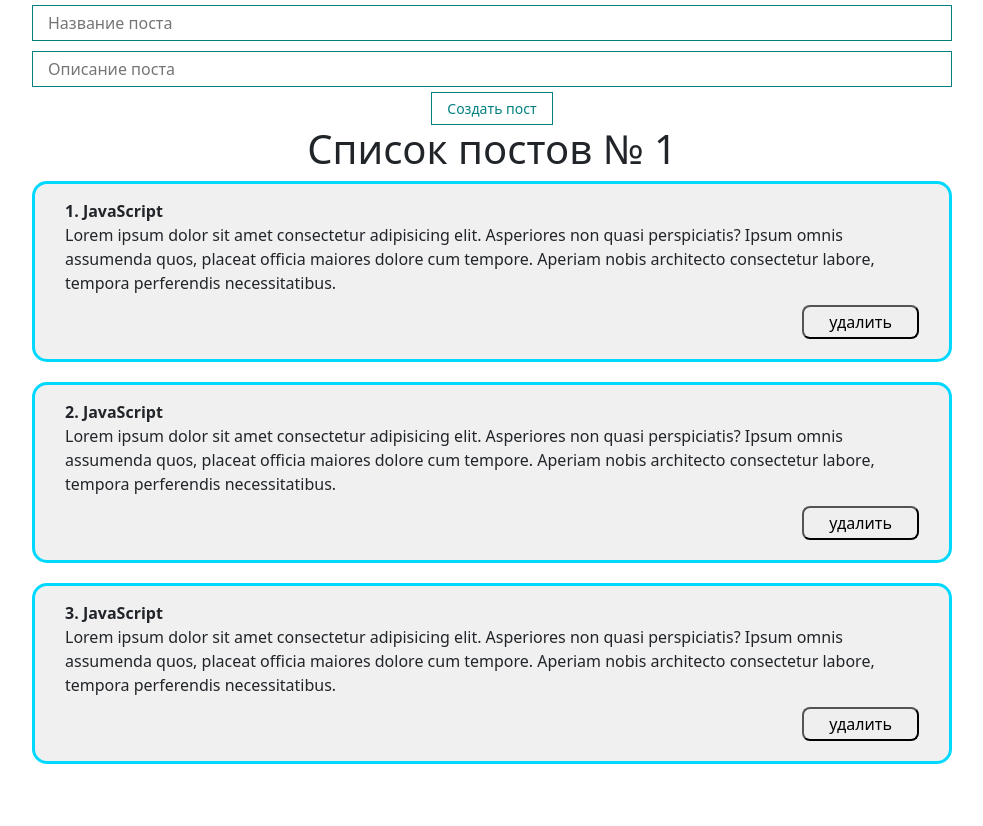
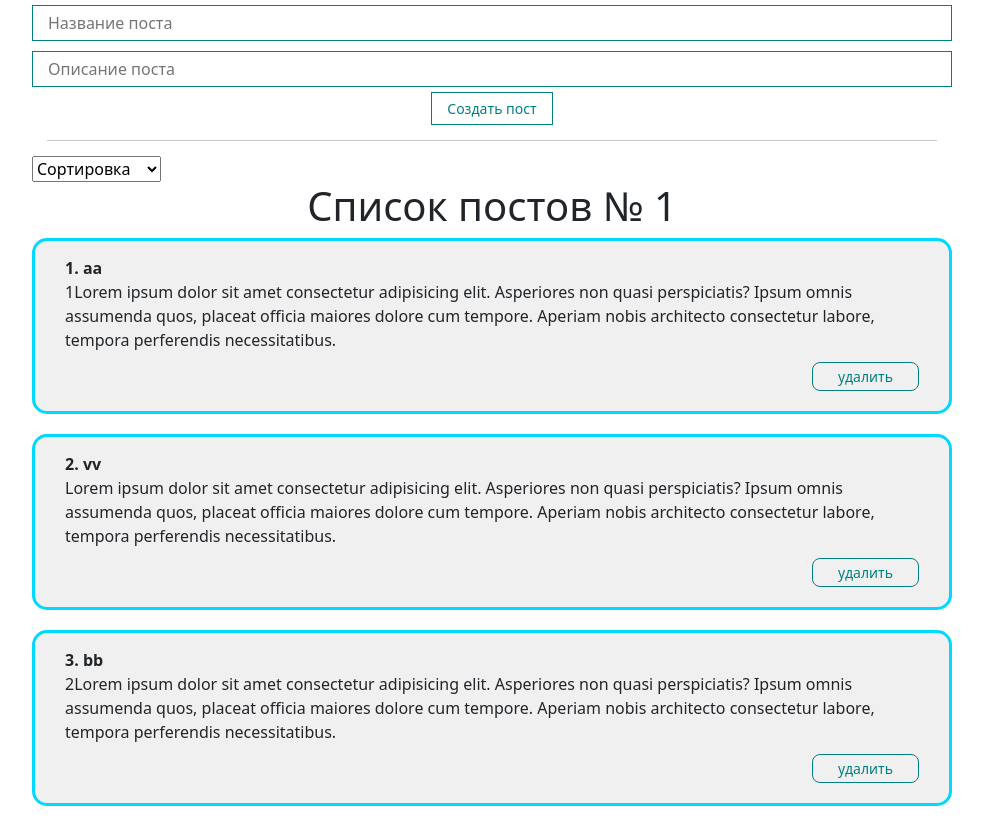
Before and after one commit to Goodvick/react-project, a React (Create React App) app: page / in a window 1280 px wide. Shown: the whole page, without its empty margins (148-1131 px from the left). Before the commit the page ends 800 px from the top, so only its background shows below. Built offline with nearby package versions, Linux system fonts and the light colour scheme.

Commit message:
update 1.3

```diff
--- a/src/App.js
+++ b/src/App.js
@@ -2,46 +2,46 @@ import React, { useState } from "react";
 import './style/NullStyle.css';
 import './style/App.css';
 import PostList from "./conponents/PostList";
-import MyButton from "./conponents/UI/button/MyButton";
-import MyInput from "./conponents/UI/input/MyInput";
+import PostForm from "./conponents/PostForm";
+import MySelect from "./conponents/UI/select/MySelect";
 
 function App() {
-    const [posts1, setPosts1] = useState([
-        { id: 1, title: 'JavaScript', body: 'Lorem ipsum dolor sit amet consectetur adipisicing elit. Asperiores non quasi perspiciatis? Ipsum omnis assumenda quos, placeat officia maiores dolore cum tempore. Aperiam nobis architecto consectetur labore, tempora perferendis necessitatibus.' },
-        { id: 2, title: 'JavaScript', body: 'Lorem ipsum dolor sit amet consectetur adipisicing elit. Asperiores non quasi perspiciatis? Ipsum omnis assumenda quos, placeat officia maiores dolore cum tempore. Aperiam nobis architecto consectetur labore, tempora perferendis necessitatibus.' },
-        { id: 3, title: 'JavaScript', body: 'Lorem ipsum dolor sit amet consectetur adipisicing elit. Asperiores non quasi perspiciatis? Ipsum omnis assumenda quos, placeat officia maiores dolore cum tempore. Aperiam nobis architecto consectetur labore, tempora perferendis necessitatibus.' },
+    const [posts, setPosts] = useState([
+        { id: 1, title: 'aa', body: '1Lorem ipsum dolor sit amet consectetur adipisicing elit. Asperiores non quasi perspiciatis? Ipsum omnis assumenda quos, placeat officia maiores dolore cum tempore. Aperiam nobis architecto consectetur labore, tempora perferendis necessitatibus.' },
+        { id: 2, title: 'vv', body: 'Lorem ipsum dolor sit amet consectetur adipisicing elit. Asperiores non quasi perspiciatis? Ipsum omnis assumenda quos, placeat officia maiores dolore cum tempore. Aperiam nobis architecto consectetur labore, tempora perferendis necessitatibus.' },
+        { id: 3, title: 'bb', body: '2Lorem ipsum dolor sit amet consectetur adipisicing elit. Asperiores non quasi perspiciatis? Ipsum omnis assumenda quos, placeat officia maiores dolore cum tempore. Aperiam nobis architecto consectetur labore, tempora perferendis necessitatibus.' },
     ])
-    // const [posts2, setPosts2] = useState([
-    //     { id: 1, title: 'C++', body: 'Lorem ipsum dolor sit amet consectetur adipisicing elit. Asperiores non quasi perspiciatis? Ipsum omnis assumenda quos, placeat officia maiores dolore cum tempore. Aperiam nobis architecto consectetur labore, tempora perferendis necessitatibus.' },
-    //     { id: 2, title: 'C++', body: 'Lorem ipsum dolor sit amet consectetur adipisicing elit. Asperiores non quasi perspiciatis? Ipsum omnis assumenda quos, placeat officia maiores dolore cum tempore. Aperiam nobis architecto consectetur labore, tempora perferendis necessitatibus.' },
-    //     { id: 3, title: 'C++', body: 'Lorem ipsum dolor sit amet consectetur adipisicing elit. Asperiores non quasi perspiciatis? Ipsum omnis assumenda quos, placeat officia maiores dolore cum tempore. Aperiam nobis architecto consectetur labore, tempora perferendis necessitatibus.' },
-    // ])
-    const [post, setPost] = useState({ title: '', body: '' })
-    const addNewPost = (e) => {
-        e.preventDefault()
-        setPosts1([...posts1, { ...post, id: Date.now() }])
-        setPost({ title: '', body: '' })
+    const [selectedSort, setselectedSort] = useState('')
+    const sortPost = (sort) => {
+        setselectedSort(sort)
+        setPosts([...posts].sort((a, b) => a[sort].localeCompare(b[sort])))
     }
-
-
+    const createPost = (newPost) => {
+        setPosts([...posts, newPost])
+    }
+    const removePost = (post) => {
+        setPosts(posts.filter(p => p.id !== post.id))
+    }
 
     return (
         <div className="App">
-            <form>
-                <MyInput
-                    value={post.title}
-                    onChange={e => setPost({ ...post, title: e.target.value })}
-                    type="text"
-                    placeholder="Название поста" />
-                <MyInput
-                    value={post.body}
-                    onChange={e => setPost({ ...post, body: e.target.value })}
-                    type="text"
-                    placeholder="Описание поста" />
-                <MyButton onClick={addNewPost}>Создать пост</MyButton>
-            </form>
-            <PostList posts={posts1} title='Список постов № 1' />
-            {/* <PostList posts={posts2} title='Список постов № 2' /> */}
+            <PostForm create={createPost} />
+            <hr style={{ margin: "15px 15px" }} />
+            <div>
+                <MySelect
+                    value={selectedSort}
+                    onChange={sortPost}
+                    defaultValue="Сортировка"
+                    options={[
+                        { value: 'title', name: 'По заголовку' },
+                        { value: 'body', name: 'По описанию' },
+                    ]}
+                />
+            </div>
+            {posts.length !== 0
+                ? <PostList remove={removePost} posts={posts} title='Список постов № 1' />
+                : <h2 style={{ textAlign: 'center', marginTop: '50px' }}>Постов нет! Увы(</h2>
+            }
         </div >
     );
 }
--- /dev/null
+++ b/src/conponents/PostForm.jsx
@@ -0,0 +1,36 @@
+import React, { useState } from "react";
+import MyButton from "./UI/button/MyButton";
+import MyInput from "./UI/input/MyInput";
+
+const PostForm = ({create}) => {
+  const [post, setPost] = useState({ title: "", body: "" });
+
+  const addNewPost = (e) => {
+    e.preventDefault();
+    const newPost = {
+      ...post, id: Date.now()
+    };
+    create(newPost)
+    setPost({ title: "", body: "" });
+  };
+
+  return (
+    <form>
+      <MyInput
+        value={post.title}
+        onChange={(e) => setPost({ ...post, title: e.target.value })}
+        type="text"
+        placeholder="Название поста"
+      />
+      <MyInput
+        value={post.body}
+        onChange={(e) => setPost({ ...post, body: e.target.value })}
+        type="text"
+        placeholder="Описание поста"
+      />
+      <MyButton onClick={addNewPost}>Создать пост</MyButton>
+    </form>
+  );
+};
+
+export default PostForm;
--- a/src/conponents/PostItem.jsx
+++ b/src/conponents/PostItem.jsx
@@ -1,4 +1,5 @@
 import React from "react";
+import MyButton from "./UI/button/MyButton";
 
 const PostItem = (props) => {
   return (
@@ -10,7 +11,7 @@ const PostItem = (props) => {
         <div className="post_content">{props.post.body}</div>
       </div>
       <div className="post__btn">
-        <button>удалить</button>
+        <MyButton onClick={() => props.remove(props.post)}>удалить</MyButton>
       </div>
     </div>
   );
--- a/src/conponents/PostList.jsx
+++ b/src/conponents/PostList.jsx
@@ -1,12 +1,17 @@
 import React from "react";
 import PostItem from "./PostItem";
 
-const PostList = ({ posts, title }) => {
+const PostList = ({ posts, title, remove }) => {
   return (
     <div>
       <h1 style={{ textAlign: "center" }}>{title}</h1>
       {posts.map((post, index) => (
-        <PostItem number={index + 1} post={post} key={post.id} />
+        <PostItem
+          remove={remove}
+          number={index + 1}
+          post={post}
+          key={post.id}
+        />
       ))}
     </div>
   );
--- /dev/null
+++ b/src/conponents/UI/select/MySelect.jsx
@@ -0,0 +1,21 @@
+import React from "react";
+
+const MySelect = ({ options, defaultValue, value, onChange }) => {
+  return (
+    <select
+        value={value}
+        onChange={(event) => onChange(event.target.value)}
+    >
+      <option disabled value="">
+        {defaultValue}
+      </option>
+      {options.map((option) => (
+        <option key={option.value} value={option.value}>
+          {option.name}
+        </option>
+      ))}
+    </select>
+  );
+};
+
+export default MySelect;
```
